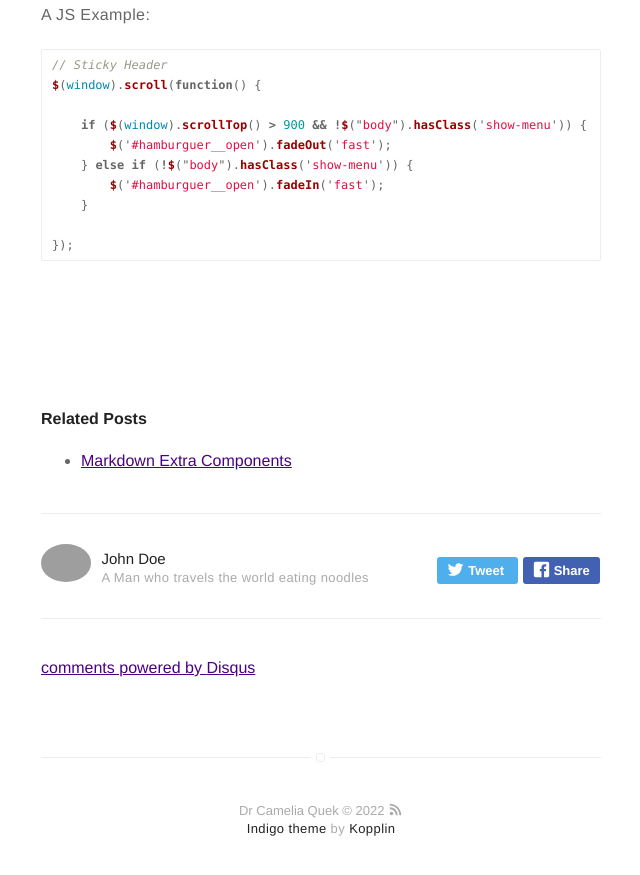
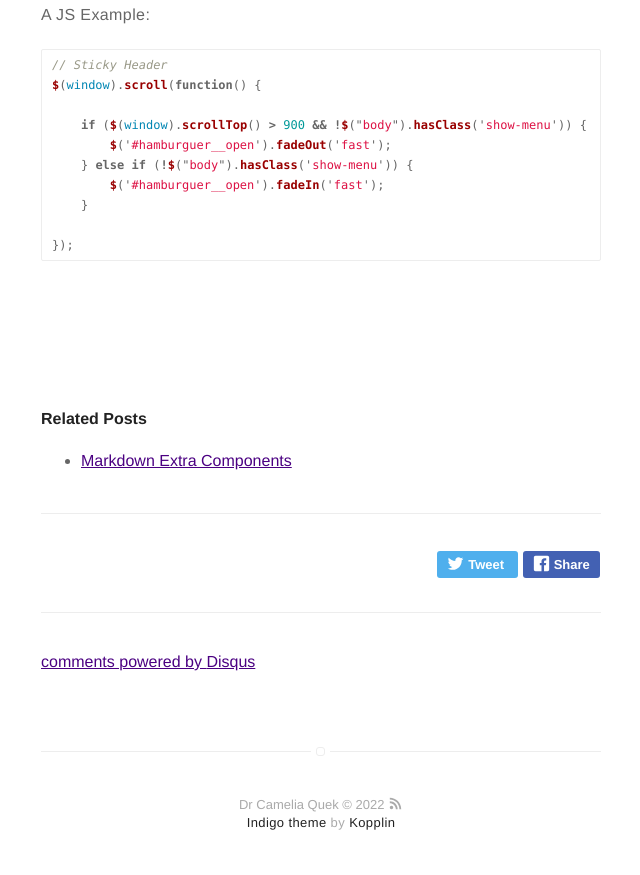
Before and after one commit to cameliaquek/cameliaquek.github.io, a Jekyll site: the page built from _posts/2016-02-24-markdown-common-elements.markdown, in a window 1280 px wide and 900 px high, scrolled down 5115 px. Shown: the top 875 px of the window, without its empty margins (319-959 px from the left). Built offline with Jekyll 4.4.1, drawn with Linux system fonts in a browser that asks for light colours; comment, search, counter and statistics services are not loaded; part of the change alters nothing that is shown.

Commit message:
Update _config.yml

```diff
--- a/_config.yml
+++ b/_config.yml
@@ -53,19 +53,19 @@ github: cameliaquek
 # lanyrd: mylanyrd
 email: camelia.quek@sydney.edu.au
 
-authors:
-    johndoe:
-        name: John Doe
-        bio: A Man who travels the world eating noodles
-        external-image: false
-        picture: assets/images/Camelia_2018.jpg
-        twitter: johndoe
-    jamesfoster:
-        name: James Foster
-        bio: A Man who develops software with coffee
-        external-image: false
-        picture: assets/images/james.jpg
-        twitter: jamesfoster
+#authors:
+#    johndoe:
+#        name: John Doe
+#        bio: A Man who travels the world eating noodles
+#        external-image: false
+#        picture: assets/images/Camelia_2018.jpg
+#        twitter: johndoe
+#    jamesfoster:
+#        name: James Foster
+#        bio: A Man who develops software with coffee
+#        external-image: false
+#        picture: assets/images/james.jpg
+#        twitter: jamesfoster
 
 # do you want a larger site? change the option below
 # options: [normal, large] | default: normal
```
